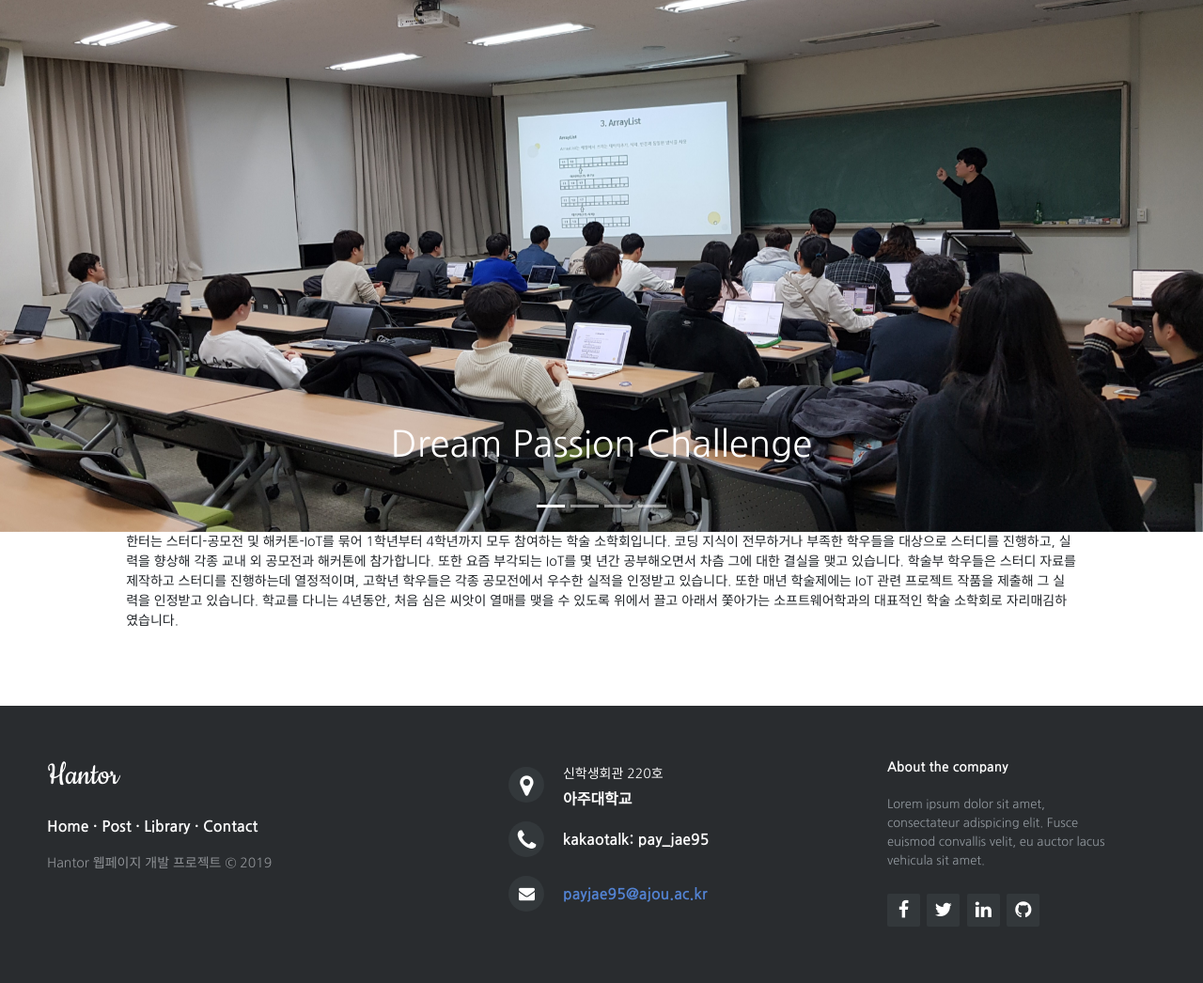
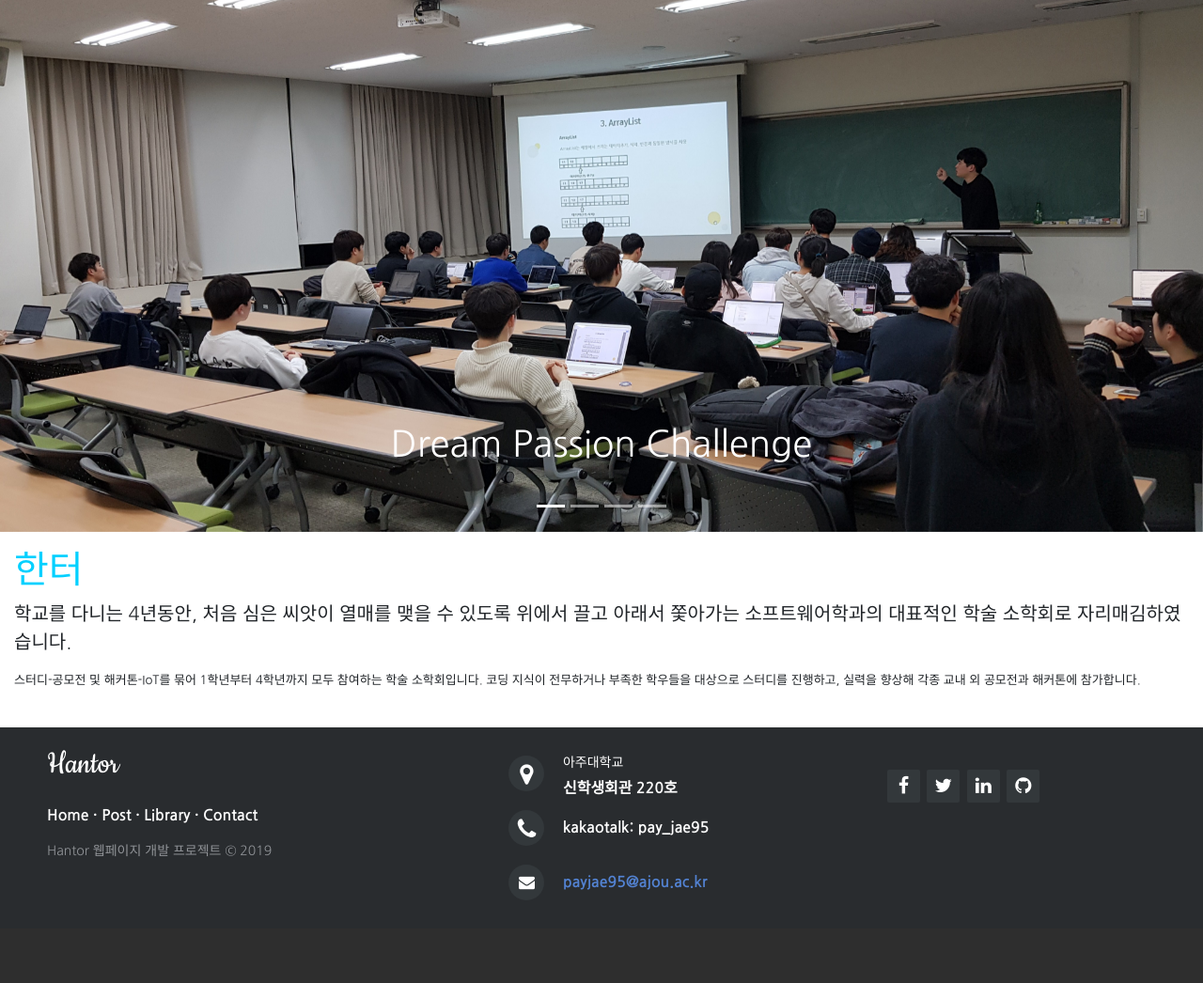
Before and after one commit to terajh/hantor_page, a Django app: page / in a window 1280 px wide. Shown: the whole page at 94% size. After the commit the page ends 957 px from the top, so only its background shows below. Run offline with Django 3.2, Linux system fonts and the light colour scheme; some libraries are stand-ins or nearby versions.

Commit message:
make many

```diff
--- a/hantorism_home/templates/common_link.html
+++ b/hantorism_home/templates/common_link.html
@@ -15,4 +15,10 @@
 *{
     font-family: 'Nanum Gothic', sans-serif;
 }
+.container-fluid{
+    font-size: small;
+}
+.text-custom2{
+   color: rgb(0, 208, 255);
+}
 </style>
--- a/hantorism_home/templates/footer.html
+++ b/hantorism_home/templates/footer.html
@@ -12,8 +12,8 @@
         text-align: left;
         font: bold 16px sans-serif;
 
-        padding: 55px 50px;
-        margin-top: 80px;
+        padding: 20px 50px;
+        margin-top: 40px;
     }
 
     .footer-distributed .footer-left,
@@ -164,7 +164,7 @@
         .footer-distributed .footer-right {
             display: block;
             width: 100%;
-            margin-bottom: 40px;
+            margin-bottom: 20px;
             text-align: center;
         }
 
@@ -173,139 +173,24 @@
         }
 
     }
+
     @import url('http://fonts.googleapis.com/css?family=Open+Sans:400,700');
 
-*{
-	padding:0;
-	margin:0;
-}
-
-html{
-	background-color: #eaf0f2;
-}
-
-body{
-	font:14px/1.5 Arial, Helvetica, sans-serif;
-}
-
-header{
-	text-align: center;
-	padding-top: 100px;
-	margin-bottom:200px;
-}
-
-header h1{
-	font: normal 32px/1.5 'Open Sans', sans-serif;
-	color: #3F71AE;
-	padding-bottom: 16px;
-}
-
-header h2{
-	color: #F05283;
-}
-
-header h2 a{
-	color:inherit;
-	text-decoration: none;
-	display: inline-block;
-	border: 1px solid #F05283;
-	padding: 10px 15px;
-	border-radius: 3px;
-	font: bold 14px/1 'Open Sans', sans-serif;
-	text-transform: uppercase;
-}
-
-header h2 a:hover{
-	background-color:#F05283;
-	transition:0.2s;
-	color:#fff;
-}
-
-header ul {
-	max-width: 600px;
-	margin: 60px auto 0;
-}
-
-header ul a{
-	text-decoration: none;
-	color: #FFF;
-	text-align: left;
-	background-color: #B9C1CA;
-	padding: 10px 16px;
-	border-radius: 2px;
-	opacity: 0.8;
-	font-size: 16px;
-	display: inline-block;
-	margin: 4px;
-	line-height: 1;
-	outline: none;
-
-	transition: 0.2s ease;
-}
-
-header ul li a.active{
-	background-color: #66B650;
-	pointer-events: none;
-}
-
-header ul li a:hover {
-	opacity: 1;
-}
-
-header ul{
-	list-style: none;
-	padding: 0;
-}
-
-header ul li{
-	display: inline-block;
-}
-
-
-/* In our demo, the footers are fixed to the bottom of the page */
-
-footer{
+    footer {
         position: fixed;
         bottom: 0;
     }
 
-@media (max-height:800px){
-	footer { position: static; }
-	header { padding-top:40px; }
+    @media (max-height:800px) {
+        footer {
+            position: static;
         }
 
+        header {
+            padding-top: 40px;
+        }
+    }
 </style>
-<!-- <footer style="background-color: rgb(95, 220, 255)" class="pt-3">
-    <ul class=" footer-menu row justify-content-between "
-        style="list-style:none; font-size: 0.8rem; white-space: nowrap;">
-        <li class="col-2  text-custom">
-            <a href="/contact">운영진 소개</a>
-        </li>
-        <li class="col-2 text-custom">
-            <a href="/post">공지사항</a>
-        </li>
-        <li class="col-2 text-custom">
-            <a href="/partnership">광고 및 제휴</a>
-        </li>
-        <li class="col-2  text-custom">
-            <a href="/">이용자약관</a>
-        </li>
-        <li class="col-2 text-custom">
-            <a href="/">문의</a>
-        </li>
-    </ul>
-
-    <div class="text-center h4">
-        <a class="text-custom" href="https://www.facebook.com/AjouHantor/">facebook |</a>
-        <a class="text-custom" href="https://instagram.com">instagram</a>
-    </div>
-
-
-    <div style="background-color: #3297D9" class="w-100 text-custom text-center py-3">© 2018 Copyright:
-        <a href="/admin"> Hantor</a>
-    </div>
-</footer> -->
-
 <link rel="stylesheet" href="http://maxcdn.bootstrapcdn.com/font-awesome/4.2.0/css/font-awesome.min.css">
 <link href="http://fonts.googleapis.com/css?family=Cookie" rel="stylesheet" type="text/css">
 
@@ -335,7 +220,7 @@ footer{
 
         <div>
             <i class="fa fa-map-marker"></i>
-                <p><span>신학생회관 220호</span> 아주대학교 </p>
+            <p><span>아주대학교</span>신학생회관 220호</p>
         </div>
 
         <div>
@@ -352,18 +237,14 @@ footer{
 
     <div class="footer-right">
 
-            <p class="footer-company-about">
-                <span>About the company</span>
-                Lorem ipsum dolor sit amet, consectateur adispicing elit. Fusce euismod convallis velit, eu auctor lacus
-                vehicula sit amet.
-            </p>
+
 
         <div class="footer-icons">
 
-                <a href="#"><i class="fa fa-facebook"></i></a>
+            <a href="https://www.facebook.com/AjouHantor/"><i class="fa fa-facebook"></i></a>
             <a href="#"><i class="fa fa-twitter"></i></a>
             <a href="#"><i class="fa fa-linkedin"></i></a>
-                <a href="#"><i class="fa fa-github"></i></a>
+            <a href="https://github.com/jaypae95/hantorism"><i class="fa fa-github"></i></a>
 
         </div>
 
--- a/hantorism_home/templates/header.html
+++ b/hantorism_home/templates/header.html
@@ -35,7 +35,7 @@
 </form>
 
 <nav class="navbar navbar-light navbar-expand-md fixed-top border py-0"
-    style="background-color: rgba(255, 255, 255, 0.7)" id="navbarm">
+    style="background-color: rgba(255, 255, 255, 0.85)" id="navbarm">
     <a class="navbar-brand" href="/">
         <img src="{% static "images/logo2.png" %}" alt="logo" width="130px">
     </a>
--- a/hantorism_home/templates/list.html
+++ b/hantorism_home/templates/list.html
@@ -28,13 +28,14 @@
             <li data-target="#demo" data-slide-to="3"></li>
         </ul>
         <div class="carousel-inner">
-            <div class="carousel-item py-5 bg-image-full active " style="background-image: url(/static/images/carousel1.jpg);">
+            <div class="carousel-item py-5 bg-image-full active "
+                style="background-image: url(/static/images/carousel1.jpg);">
                 <div style="height: 470px;"></div>
             </div>
-            <div class="carousel-item py-5 bg-image-full "  style="background-image: url(/static/images/carousel2.jpg);">
+            <div class="carousel-item py-5 bg-image-full " style="background-image: url(/static/images/carousel2.jpg);">
                 <div style="height: 470px;"></div>
             </div>
-            <div class="carousel-item py-5 bg-image-full "   style="background-image: url(/static/images/carousel3.jpg);">
+            <div class="carousel-item py-5 bg-image-full " style="background-image: url(/static/images/carousel3.jpg);">
                 <div style="height: 470px;"></div>
             </div>
             <div class="carousel-item py-5 bg-image-full " style="background-image: url(/static/images/carousel4.jpg);">
@@ -50,10 +51,19 @@
     <!-- main content -->
     <div class="container-fluid">
         <p class="col-12 col-md-10 mx-auto">
-            한터는 스터디-공모전 및 해커톤-IoT를 묶어 1학년부터 4학년까지 모두 참여하는 학술 소학회입니다. 코딩 지식이 전무하거나 부족한 학우들을 대상으로 스터디를 진행하고, 실력을 향상해
-            각종 교내 외 공모전과 해커톤에 참가합니다. 또한 요즘 부각되는 IoT를 몇 년간 공부해오면서 차츰 그에 대한 결실을 맺고 있습니다. 학술부 학우들은 스터디 자료를 제작하고 스터디를
-            진행하는데 열정적이며, 고학년 학우들은 각종 공모전에서 우수한 실적을 인정받고 있습니다. 또한 매년 학술제에는 IoT 관련 프로젝트 작품을 제출해 그 실력을 인정받고 있습니다. 학교를
-            다니는 4년동안, 처음 심은 씨앗이 열매를 맺을 수 있도록 위에서 끌고 아래서 쫓아가는 소프트웨어학과의 대표적인 학술 소학회로 자리매김하였습니다.
+            <div class="h1 text-custom2"></div>
+            <div class="h4">
+            </div>
+            <div>
+
+            </div>
+            <h1 class="text-custom2">한터</h1>
+            <p class="lead">학교를 다니는 4년동안, 처음 심은 씨앗이 열매를 맺을 수 있도록 위에서 끌고 아래서 쫓아가는
+                소프트웨어학과의 대표적인 학술 소학회로 자리매김하였습니다.
+            </p>
+            <p> 스터디-공모전 및 해커톤-IoT를 묶어 1학년부터 4학년까지 모두 참여하는 학술 소학회입니다.
+                코딩 지식이 전무하거나 부족한 학우들을 대상으로 스터디를 진행하고, 실력을 향상해
+                각종 교내 외 공모전과 해커톤에 참가합니다.</p>
         </p>
 
     </div>
--- a/hantorism_post/templates/post_view.html
+++ b/hantorism_post/templates/post_view.html
@@ -40,7 +40,8 @@
 
     <body class="pt-5 mt-3">
         {% include 'header.html' %}
-        <div class="container">
+        <div class="container-fluid">
+            <div class="col-12 col-md-10 mx-auto">
                 <input class="btn border" type="button" value="목록으로 되돌아가기" OnClick="javascript:locationURL('posts')">
                 <table class="table ">
                     <tbody>
@@ -100,6 +101,7 @@
                     </table>
                 </div>
             </div>
+        </div>
 
     </body>
     {% include 'footer.html' %}
```
Also changed, not shown: hantorism_overflow/templates/overflow_list.html (+10 -17 lines), hantorism_overflow/templates/overflow_view.html (+26 -7 lines). Lines whose indentation alone changed are shown as unchanged.
